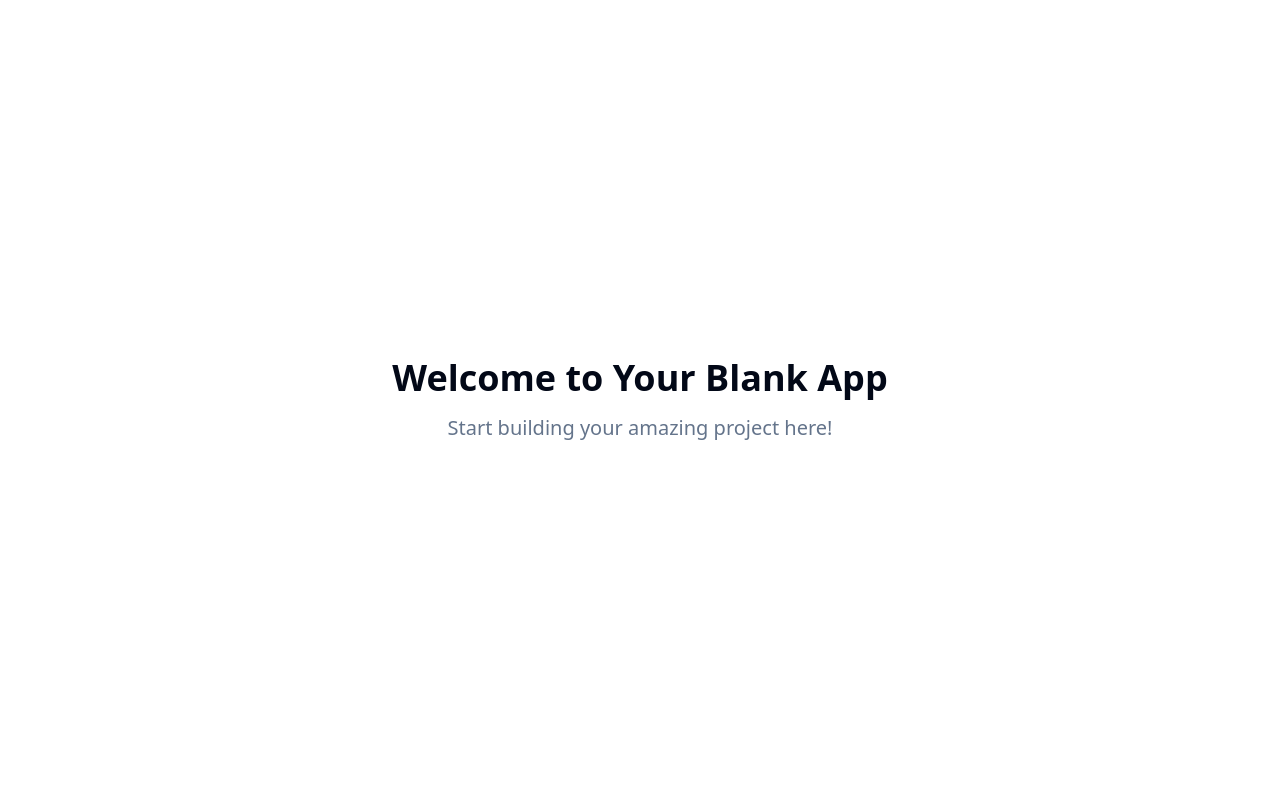
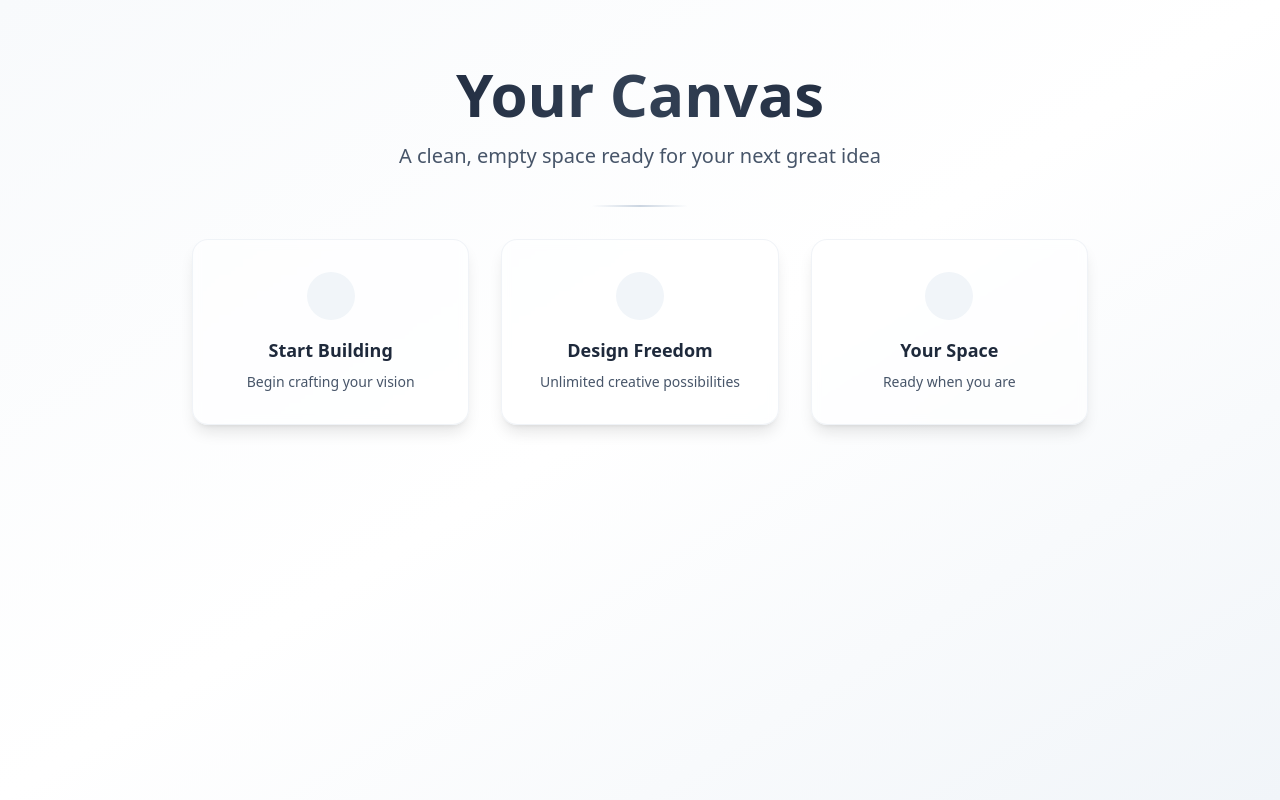
Before and after one commit to Optra-Design/pure-slate-init, a React (Vite) app: page / in a window 1280 px wide. Built offline with nearby package versions, Linux system fonts and the light colour scheme.

Commit message:
Create empty page
Add a new, empty page to the application.

```diff
--- a/src/pages/Index.tsx
+++ b/src/pages/Index.tsx
@@ -1,11 +1,44 @@
-// Update this page (the content is just a fallback if you fail to update the page)
 
 const Index = () => {
   return (
-    <div className="min-h-screen flex items-center justify-center bg-background">
-      <div className="text-center">
-        <h1 className="text-4xl font-bold mb-4">Welcome to Your Blank App</h1>
-        <p className="text-xl text-muted-foreground">Start building your amazing project here!</p>
+    <div className="min-h-screen bg-gradient-to-br from-slate-50 via-white to-slate-100">
+      <div className="container mx-auto px-4 py-16">
+        <div className="max-w-4xl mx-auto">
+          <div className="text-center space-y-8">
+            <div className="space-y-4">
+              <h1 className="text-6xl font-bold bg-gradient-to-r from-slate-900 via-slate-700 to-slate-900 bg-clip-text text-transparent">
+                Your Canvas
+              </h1>
+              <p className="text-xl text-slate-600 max-w-2xl mx-auto leading-relaxed">
+                A clean, empty space ready for your next great idea
+              </p>
+            </div>
+
+            <div className="flex items-center justify-center">
+              <div className="w-24 h-0.5 bg-gradient-to-r from-transparent via-slate-300 to-transparent"></div>
+            </div>
+
+            <div className="grid grid-cols-1 md:grid-cols-3 gap-8 mt-16">
+              <div className="p-8 rounded-2xl bg-white/60 backdrop-blur-sm border border-slate-200/50 shadow-lg hover:shadow-xl transition-all duration-300">
+                <div className="w-12 h-12 rounded-full bg-slate-100 mx-auto mb-4"></div>
+                <h3 className="text-lg font-semibold text-slate-800 mb-2">Start Building</h3>
+                <p className="text-slate-600 text-sm">Begin crafting your vision</p>
+              </div>
+
+              <div className="p-8 rounded-2xl bg-white/60 backdrop-blur-sm border border-slate-200/50 shadow-lg hover:shadow-xl transition-all duration-300">
+                <div className="w-12 h-12 rounded-full bg-slate-100 mx-auto mb-4"></div>
+                <h3 className="text-lg font-semibold text-slate-800 mb-2">Design Freedom</h3>
+                <p className="text-slate-600 text-sm">Unlimited creative possibilities</p>
+              </div>
+
+              <div className="p-8 rounded-2xl bg-white/60 backdrop-blur-sm border border-slate-200/50 shadow-lg hover:shadow-xl transition-all duration-300">
+                <div className="w-12 h-12 rounded-full bg-slate-100 mx-auto mb-4"></div>
+                <h3 className="text-lg font-semibold text-slate-800 mb-2">Your Space</h3>
+                <p className="text-slate-600 text-sm">Ready when you are</p>
+              </div>
+            </div>
+          </div>
+        </div>
       </div>
     </div>
   );
```
